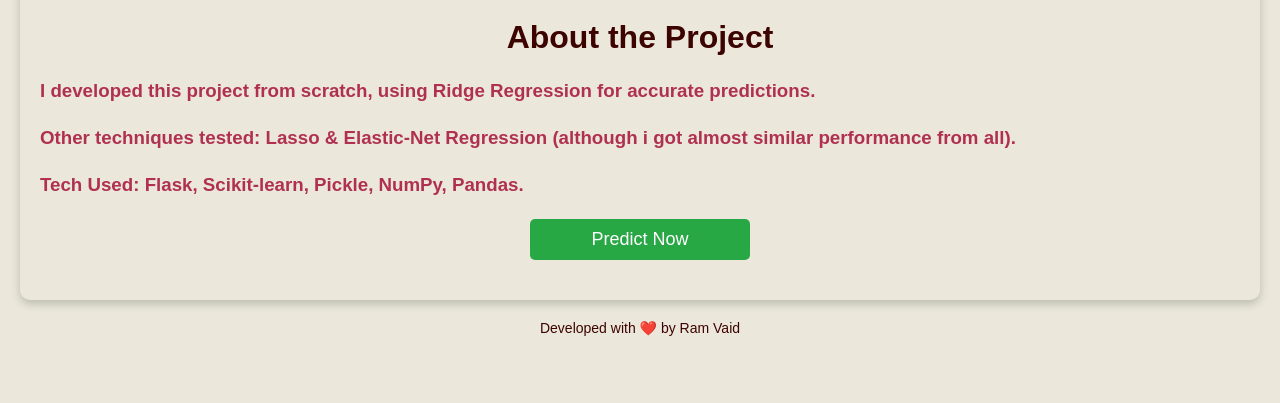
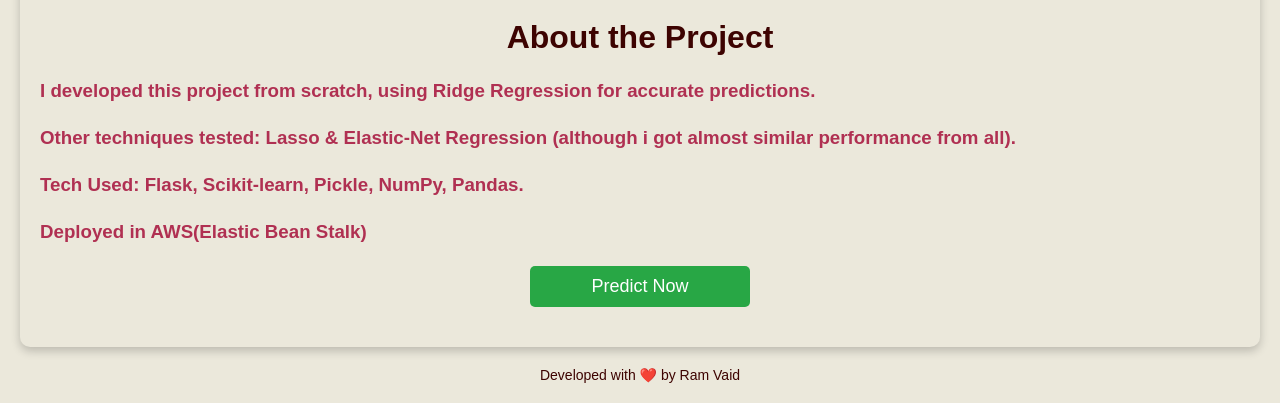
Before and after one commit to Ramvaidtheking/alg-for-FWI-pred-ML, a Flask app: page / in a window 1280 px wide. Shown: the part 954-1357 px from the top of the page. Before the commit the page ends 1290 px from the top, so only its background shows below. Run offline with Flask 3, Linux system fonts and the light colour scheme; parts of the project's set-up code (start-up, migrations or seed data) failed here and were passed over.

Commit message:
Update home.html

```diff
--- a/templates/home.html
+++ b/templates/home.html
@@ -117,6 +117,7 @@
         <h3>I developed this project from scratch, using Ridge Regression for accurate predictions.</h3>
         <h3>Other techniques tested: Lasso & Elastic-Net Regression (although i got almost similar performance from all).</h3>
         <h3><strong>Tech Used:</strong> Flask, Scikit-learn, Pickle, NumPy, Pandas.</h3>
+        <h3>Deployed in AWS(Elastic Bean Stalk)</h3>
         <a href="/predictdata" class="predict-button">Predict Now</a>
     </div>
     <div class="footer">Developed with ❤️ by Ram Vaid</div>
```
